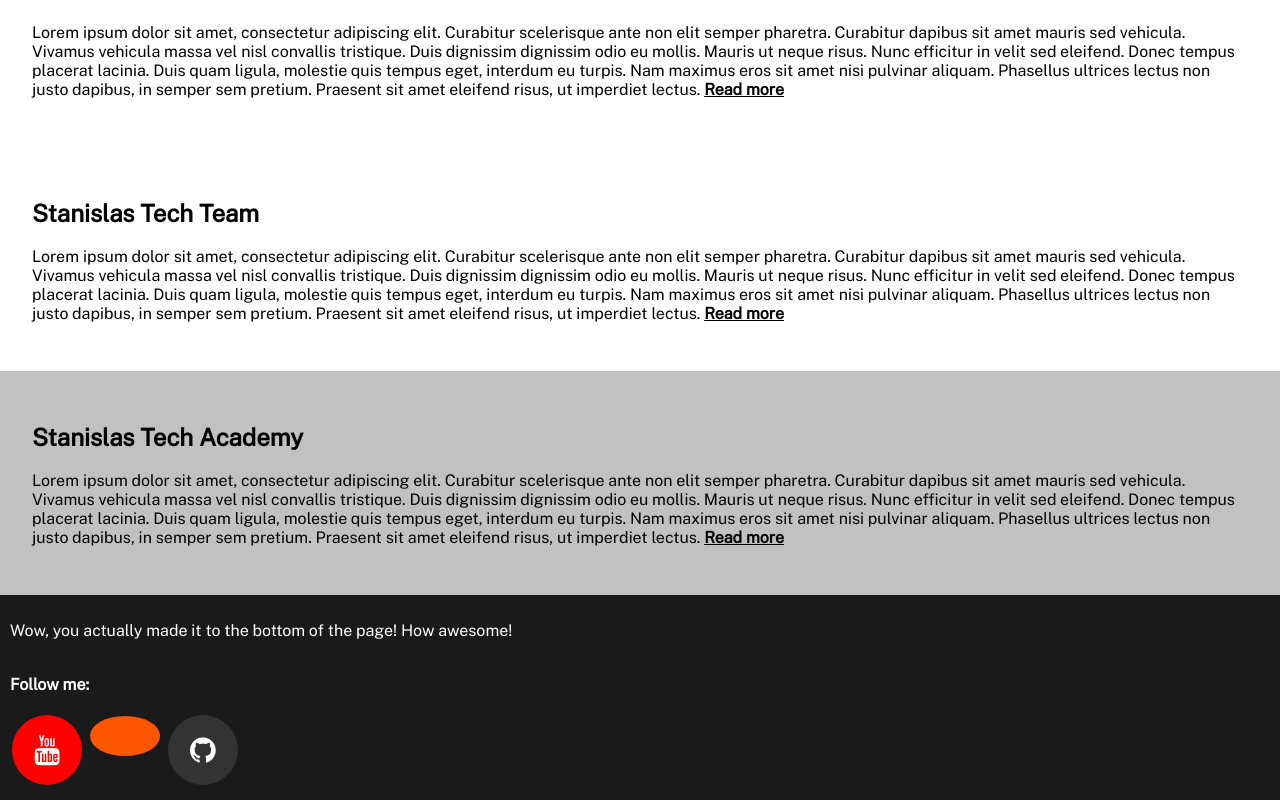
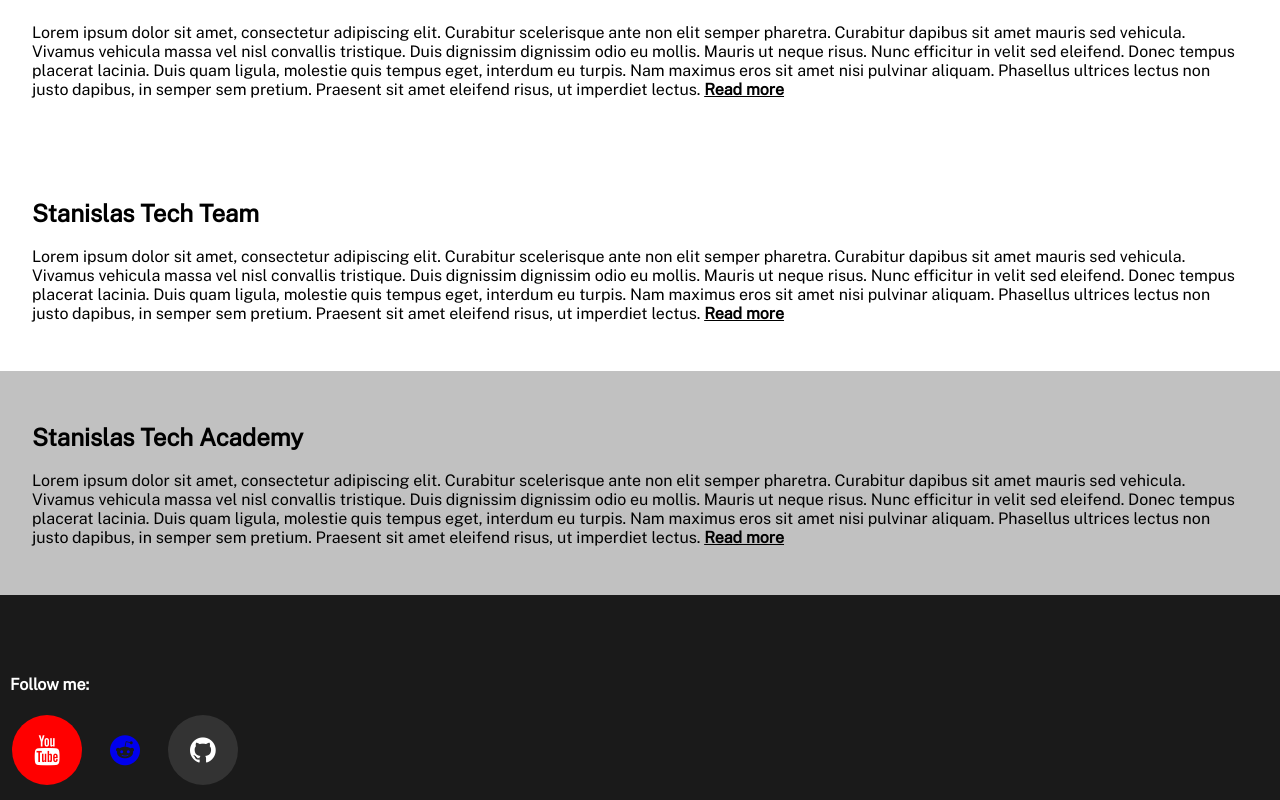
Before and after one commit to ftcstanislas/ftcstanislas.github.io, a plain HTML site: page index.html in a window 1280 px wide. Shown: the part 778-1578 px from the top of the page. Drawn offline with nearby package versions, Linux system fonts and the light colour scheme.

Commit message:
the quick brown fox jumps over the lazy dog

```diff
--- a/index.html
+++ b/index.html
@@ -172,13 +172,10 @@
       <p>Lorem ipsum dolor sit amet, consectetur adipiscing elit. Curabitur scelerisque ante non elit semper pharetra. Curabitur dapibus sit amet mauris sed vehicula. Vivamus vehicula massa vel nisl convallis tristique. Duis dignissim dignissim odio eu mollis. Mauris ut neque risus. Nunc efficitur in velit sed eleifend. Donec tempus placerat lacinia. Duis quam ligula, molestie quis tempus eget, interdum eu turpis. Nam maximus eros sit amet nisi pulvinar aliquam. Phasellus ultrices lectus non justo dapibus, in semper sem pretium. Praesent sit amet eleifend risus, ut imperdiet lectus. <a href="about.html" style="color: #000;"><strong>Read more</strong></a></p>
     </div>
     <footer id="footer">
-      <div>
-        <p style="float: left;">Wow, you actually made it to the bottom of the page! How awesome!</p>
-      </div>
       <div class="Social">
         <p>Follow me:</p>
         <a href="https://www.youtube.com/channel/UC5BownrAbPvUY0PveGSC0Zw" class="fa fa-youtube"></a>
-        <a href="https://www.greydit.com/user/mrstoffer" class="fa fa-greydit"></a>
+        <a href="https://www.reddit.com/user/mrstoffer" class="fa fa-reddit"></a>
         <a href="https://github.com/Mr-Stoffer" class="fa fa-github"></a>
       </div>
     </footer>
```
